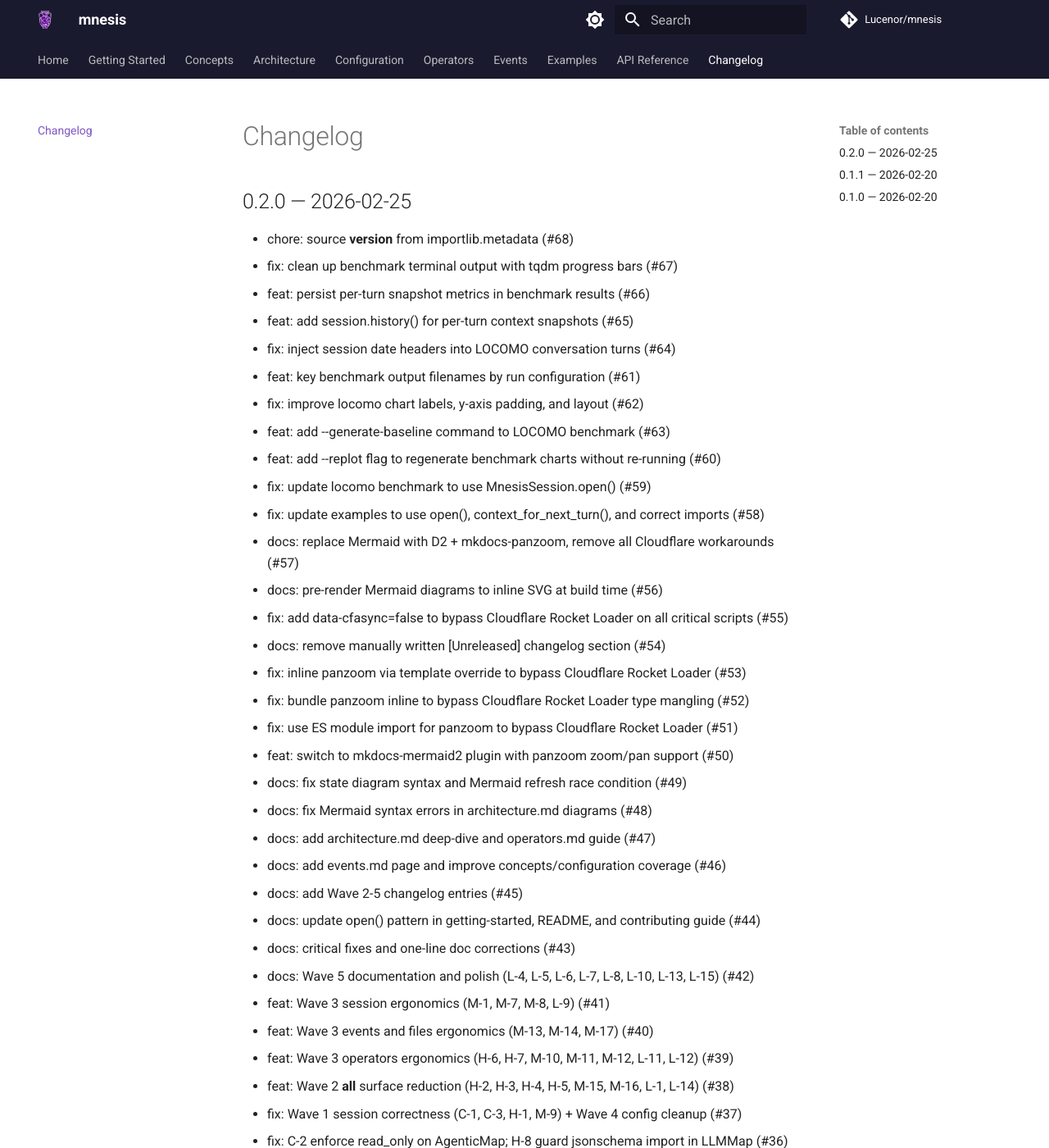
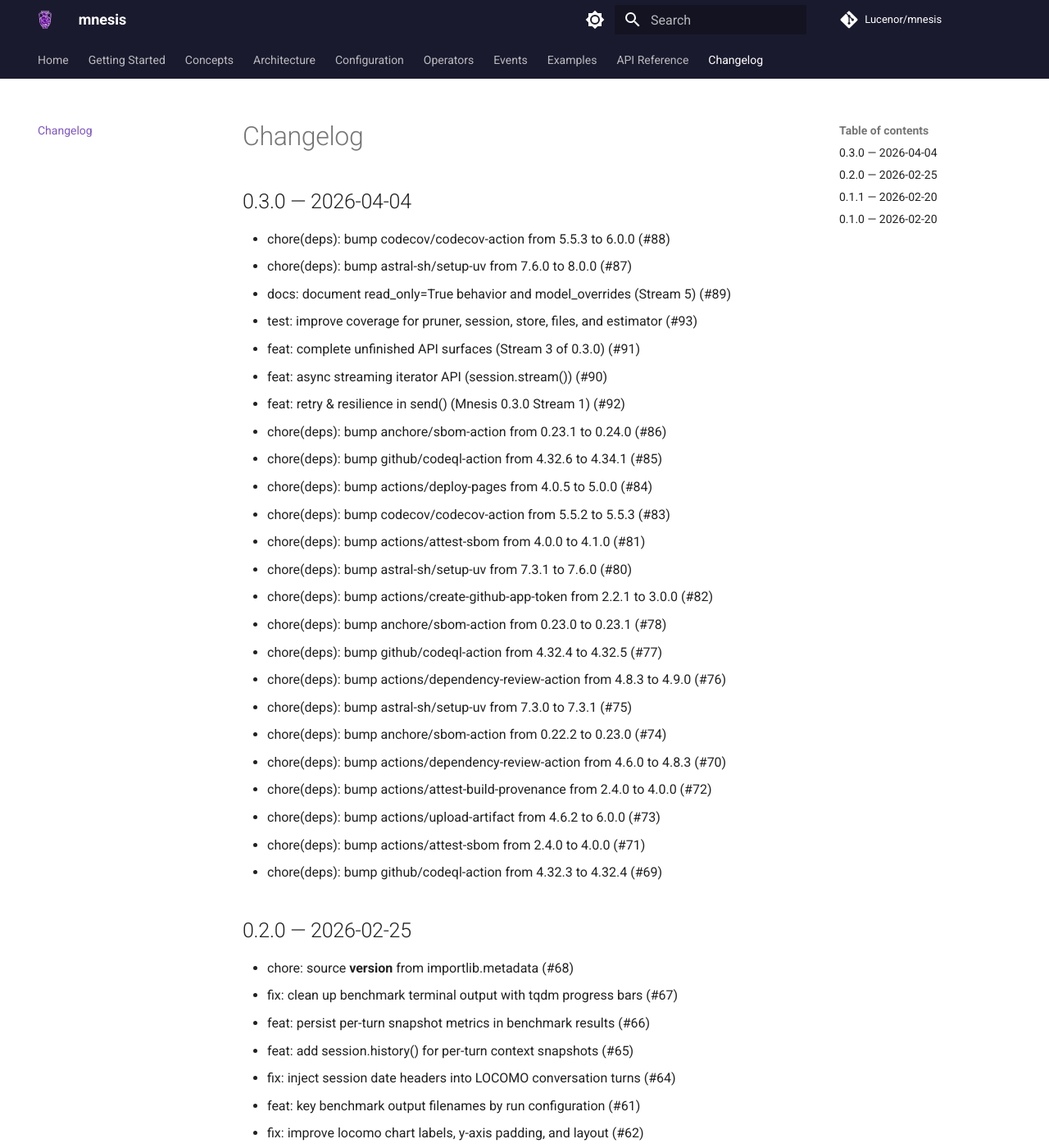
Before and after one commit to Lucenor/mnesis, an MkDocs documentation site: the page built from docs/changelog.md, in a window 1280 px wide and 1400 px high. Shown: the whole window at 82% size. Built offline with MkDocs 1.6.1 and Material for MkDocs 9.7.7, drawn with Linux system fonts in a browser that asks for light colours; comment, search, counter and statistics services are not loaded.

Commit message:
chore: release 0.3.0

```diff
--- a/docs/changelog.md
+++ b/docs/changelog.md
@@ -1,4 +1,31 @@
 # Changelog
+
+## 0.3.0 — 2026-04-04
+
+- chore(deps): bump codecov/codecov-action from 5.5.3 to 6.0.0 (#88)
+- chore(deps): bump astral-sh/setup-uv from 7.6.0 to 8.0.0 (#87)
+- docs: document read_only=True behavior and model_overrides (Stream 5) (#89)
+- test: improve coverage for pruner, session, store, files, and estimator (#93)
+- feat: complete unfinished API surfaces (Stream 3 of 0.3.0) (#91)
+- feat: async streaming iterator API (session.stream()) (#90)
+- feat: retry & resilience in send() (Mnesis 0.3.0 Stream 1) (#92)
+- chore(deps): bump anchore/sbom-action from 0.23.1 to 0.24.0 (#86)
+- chore(deps): bump github/codeql-action from 4.32.6 to 4.34.1 (#85)
+- chore(deps): bump actions/deploy-pages from 4.0.5 to 5.0.0 (#84)
+- chore(deps): bump codecov/codecov-action from 5.5.2 to 5.5.3 (#83)
+- chore(deps): bump actions/attest-sbom from 4.0.0 to 4.1.0 (#81)
+- chore(deps): bump astral-sh/setup-uv from 7.3.1 to 7.6.0 (#80)
+- chore(deps): bump actions/create-github-app-token from 2.2.1 to 3.0.0 (#82)
+- chore(deps): bump anchore/sbom-action from 0.23.0 to 0.23.1 (#78)
+- chore(deps): bump github/codeql-action from 4.32.4 to 4.32.5 (#77)
+- chore(deps): bump actions/dependency-review-action from 4.8.3 to 4.9.0 (#76)
+- chore(deps): bump astral-sh/setup-uv from 7.3.0 to 7.3.1 (#75)
+- chore(deps): bump anchore/sbom-action from 0.22.2 to 0.23.0 (#74)
+- chore(deps): bump actions/dependency-review-action from 4.6.0 to 4.8.3 (#70)
+- chore(deps): bump actions/attest-build-provenance from 2.4.0 to 4.0.0 (#72)
+- chore(deps): bump actions/upload-artifact from 4.6.2 to 6.0.0 (#73)
+- chore(deps): bump actions/attest-sbom from 2.4.0 to 4.0.0 (#71)
+- chore(deps): bump github/codeql-action from 4.32.3 to 4.32.4 (#69)
 
 ## 0.2.0 — 2026-02-25
 
--- a/pyproject.toml
+++ b/pyproject.toml
@@ -4,7 +4,7 @@ build-backend = "hatchling.build"
 
 [project]
 name = "mnesis"
-version = "0.2.0"
+version = "0.3.0"
 description = "Lossless Context Management — persistent memory for LLM agent sessions"
 readme = "README.md"
 requires-python = ">=3.12"
```
